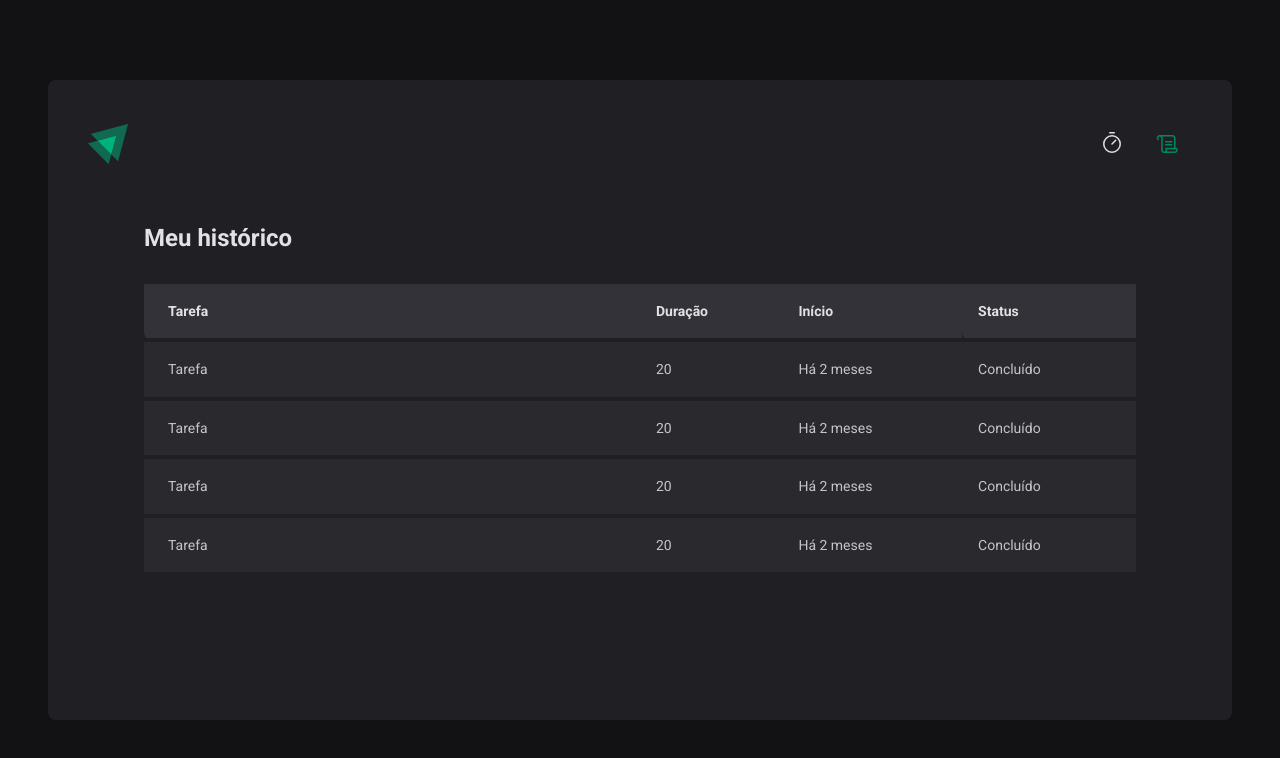
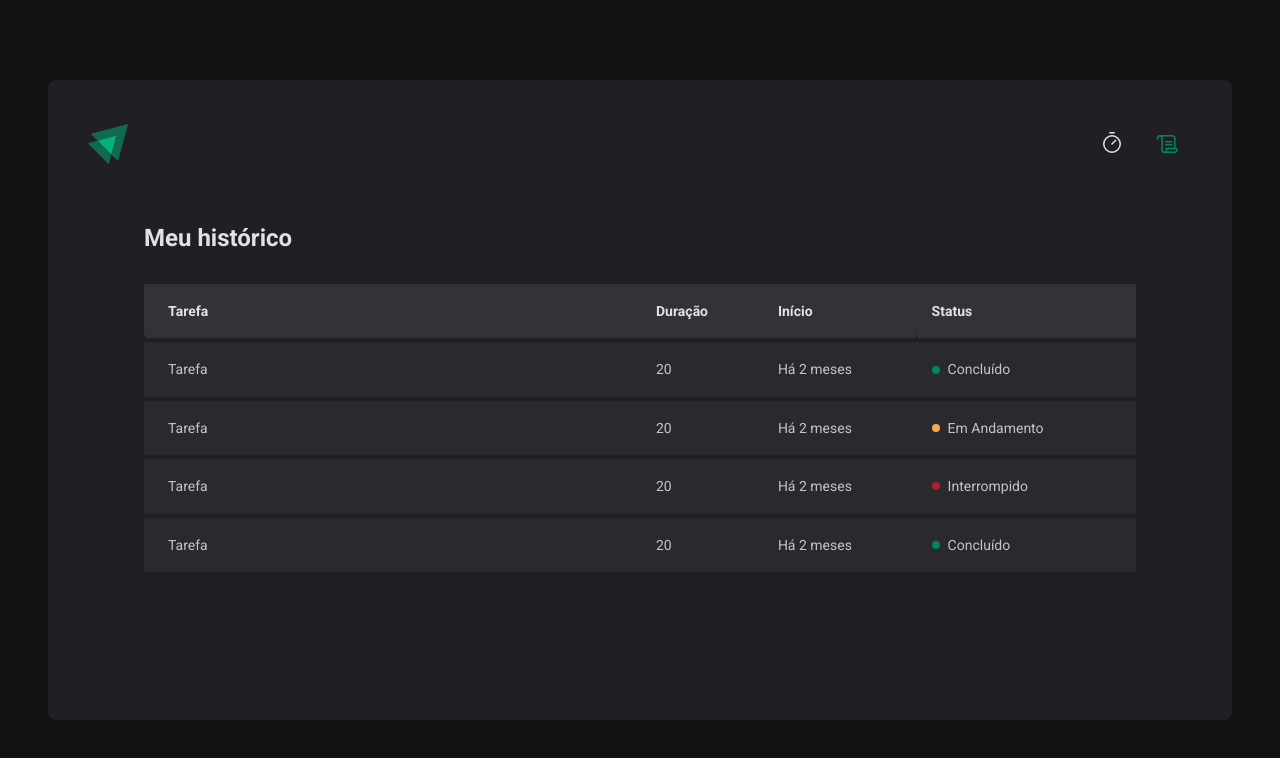
Before and after one commit to AlessandraMayumi/tomato, a React (Vite) app: page /history in a window 1280 px wide. Shown: the top 758 px of the page. Built offline with nearby package versions, Linux system fonts and the light colour scheme.

Commit message:
Styled Components - conditional color

```diff
--- a/src/pages/History/index.tsx
+++ b/src/pages/History/index.tsx
@@ -1,4 +1,4 @@
-import { HistoryContainer, HistoryList } from './style';
+import { HistoryContainer, HistoryList, Status } from './style';
 
 export function History() {
     return (
@@ -20,25 +20,33 @@
                             <td>Tarefa</td>
                             <td>20</td>
                             <td>Há 2 meses</td>
-                            <td>Concluído</td>
+                            <td>
+                                <Status statusColor="green">Concluído</Status>
+                            </td>
                         </tr>
                         <tr>
                             <td>Tarefa</td>
                             <td>20</td>
                             <td>Há 2 meses</td>
-                            <td>Concluído</td>
+                            <td>
+                                <Status statusColor="yellow">Em Andamento</Status>
+                            </td>
                         </tr>
                         <tr>
                             <td>Tarefa</td>
                             <td>20</td>
                             <td>Há 2 meses</td>
-                            <td>Concluído</td>
+                            <td>
+                                <Status statusColor="red">Interrompido</Status>
+                            </td>
                         </tr>
                         <tr>
                             <td>Tarefa</td>
                             <td>20</td>
                             <td>Há 2 meses</td>
-                            <td>Concluído</td>
+                            <td>
+                                <Status statusColor="green">Concluído</Status>
+                            </td>
                         </tr>
                     </tbody>
                 </table>
--- a/src/pages/History/style.ts
+++ b/src/pages/History/style.ts
@@ -60,3 +60,29 @@
         }
     }
 `;
+
+
+// Status
+const STATUS_COLORS = {
+    yellow: 'yellow-500',
+    green: 'green-500',
+    red: 'red-500',
+};
+
+interface StatusProps {
+    statusColor: keyof typeof STATUS_COLORS;
+}
+
+export const Status = styled.span<StatusProps>`
+    display: flex;
+    align-items: center;
+    gap: 0.5rem;
+
+    &::before {
+        content: '';
+        width: 0.5rem;
+        height: 0.5rem;
+        border-radius: 9999px;
+        background: ${props => props.theme[STATUS_COLORS[props.statusColor]]};
+    }
+`;
```
